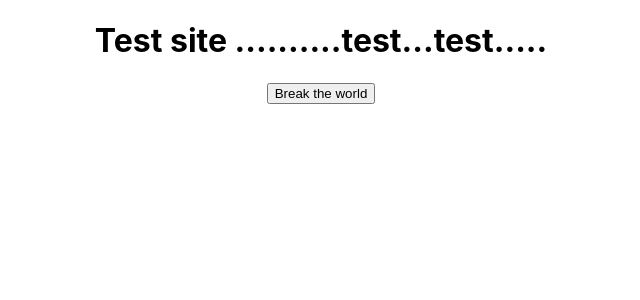
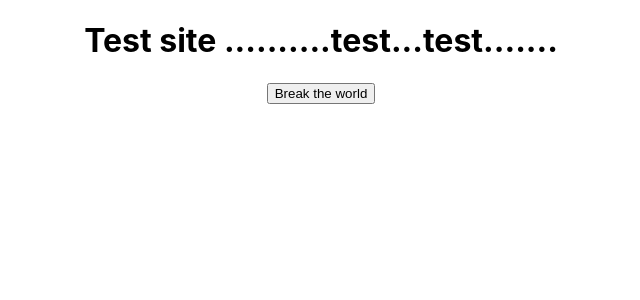
Before and after one commit to DavidWells/netlify-sentry-plugin, a React (Create React App) app in the folder test-site/: page / in a window 1280 px wide. Shown: the top 300 px of the page, without its empty margins (319-959 px from the left). Built offline with nearby package versions, Linux system fonts and the light colour scheme.

Commit message:
with plugin inputs

```diff
--- a/test-site/src/App.js
+++ b/test-site/src/App.js
@@ -10,7 +10,7 @@ function throwException() {
 export default function App() {
   return (
     <div className="App">
-      <h1>Test site ..........test...test.....</h1>
+      <h1>Test site ..........test...test.......</h1>
       <button onClick={throwException}>Break the world</button>
     </div>
   )
```
Also changed, not shown: 1 other file (tests, documents, lock files or other folders).
